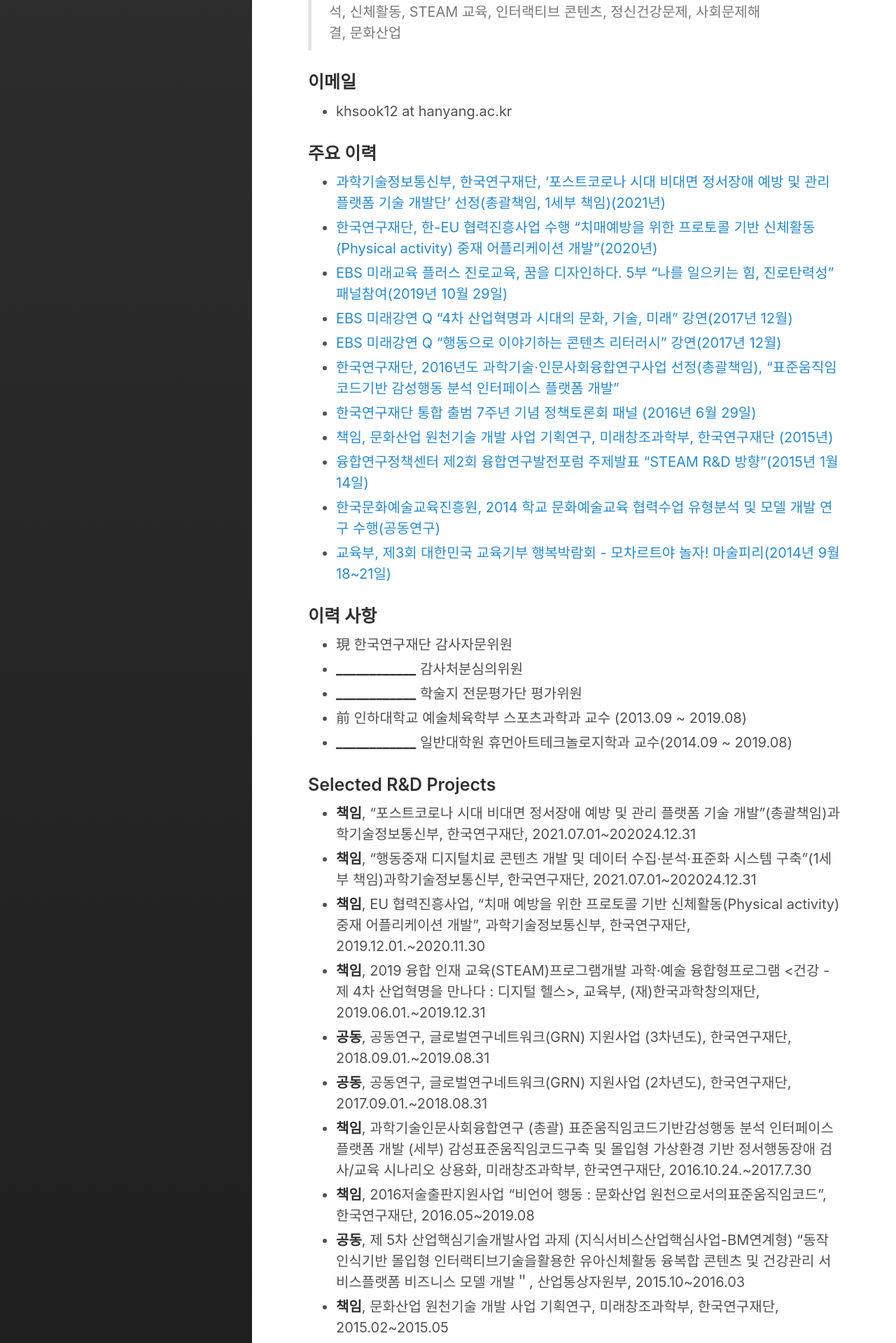
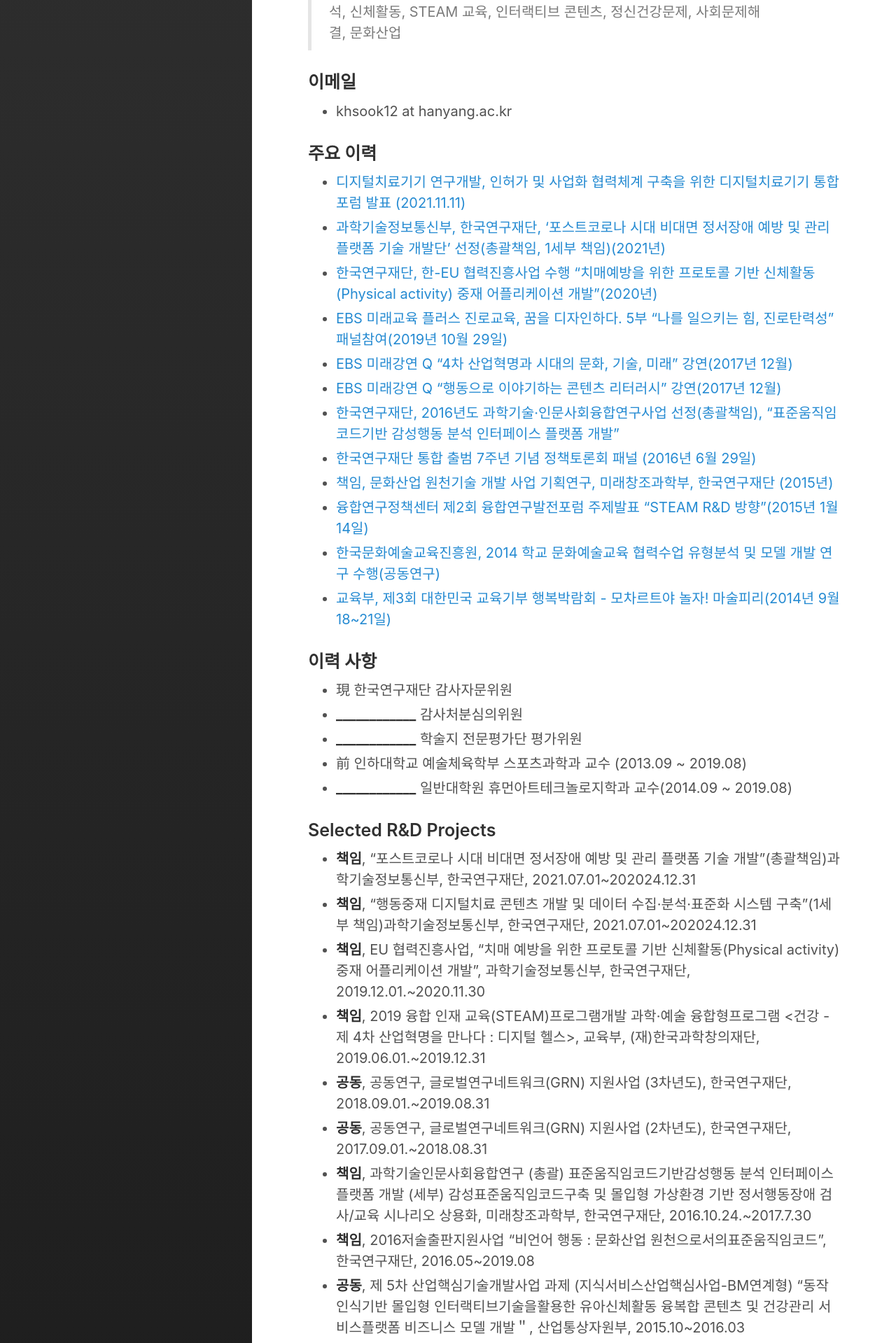
Before and after one commit to Rugger12/hyungsook, a Jekyll site: the page built from _posts/2021-01-07-about-me.md, in a window 1280 px wide. Shown: the part 748-2667 px from the top of the page at 70% size. Built offline with Jekyll 4.4.1, drawn with Linux system fonts in a browser that asks for light colours; some of the changed text lies outside the part shown.

Commit message:
Update 2021-01-07-about-me.md

```diff
--- a/_posts/2021-01-07-about-me.md
+++ b/_posts/2021-01-07-about-me.md
@@ -22,6 +22,7 @@ excerpt_separator:  <!--more-->
 
 <a name="experience"></a>
 ### 주요 이력
+*  <a href="http://www.bokuennews.com/news/article.html?no=210000" target="_blank"> 디지털치료기기 연구개발, 인허가 및 사업화 협력체계 구축을 위한 디지털치료기기 통합포럼 발표 (2021.11.11)</a>
 *  <a href="https://www.msit.go.kr/bbs/view.do?sCode=user&mPid=112&mId=113&bbsSeqNo=94&nttSeqNo=3180485" target="_blank"> 과학기술정보통신부, 한국연구재단, '포스트코로나 시대 비대면 정서장애 예방 및 관리 플랫폼 기술 개발단' 선정(총괄책임, 1세부 책임)(2021년)</a>
 *  <a href="https://k-erc.eu/wp-content/uploads/2020/09/KERC-%ED%95%9C-EU-%EA%B3%B5%EB%8F%99%EC%97%B0%EA%B5%AC-%EC%88%98%ED%96%89%EC%82%AC%EB%A1%80%EC%A7%91-2020.09.pdf" target="_blank"> 한국연구재단, 한-EU 협력진흥사업 수행 "치매예방을 위한 프로토콜 기반 신체활동(Physical activity) 중재 어플리케이션 개발"(2020년)</a>
 *  <a href="https://youtu.be/kHhZCt1OPJg?list=PL4sxFs_3F4_yLO2G0AFENcLdouTXtcdri" target="_blank"> EBS 미래교육 플러스 진로교육, 꿈을 디자인하다. 5부 "나를 일으키는 힘, 진로탄력성" 패널참여(2019년 10월 29일)</a>
```
